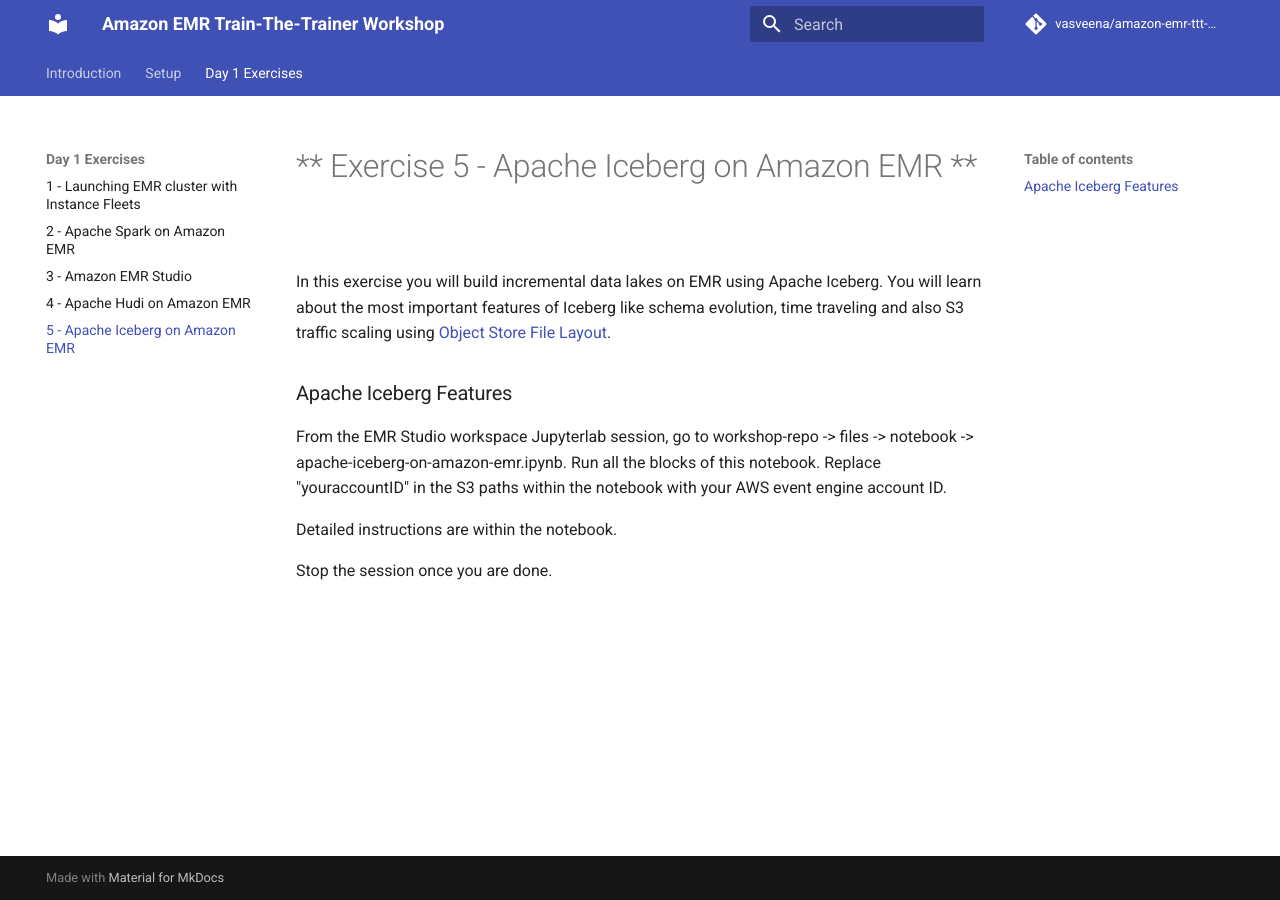
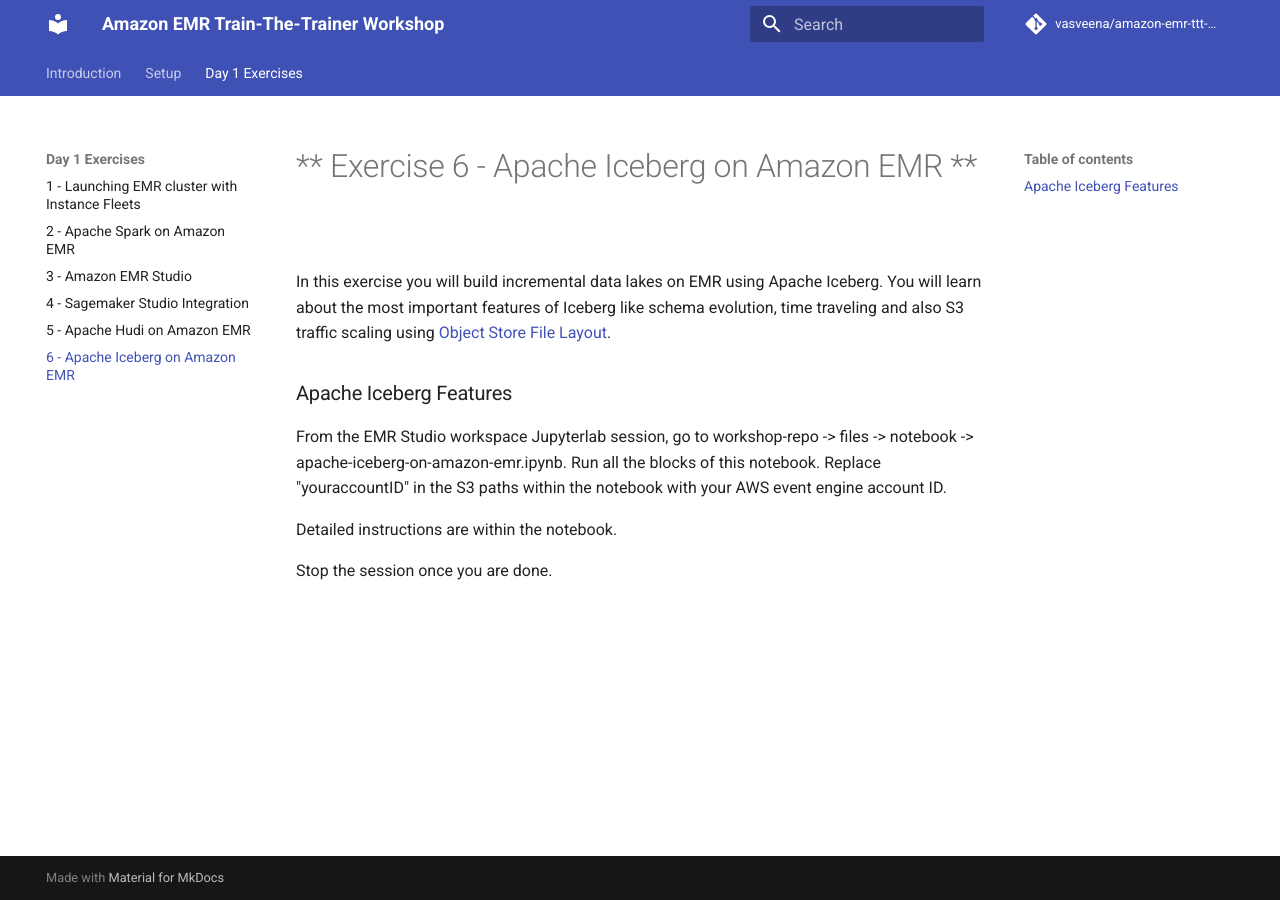
Before and after one commit to vasveena/amazon-emr-ttt-workshop, an MkDocs documentation site: the page built from docs/day1/icebrg/exercise.md, in a window 1280 px wide. Built offline with MkDocs 1.6.1 and Material for MkDocs 9.7.7, drawn with Linux system fonts in a browser that asks for light colours; comment, search, counter and statistics services are not loaded.

Commit message:
smstudio

```diff
--- a/docs/day1/icebrg/exercise.md
+++ b/docs/day1/icebrg/exercise.md
@@ -1,4 +1,4 @@
-# ** Exercise 5 - Apache Iceberg on Amazon EMR **
+# ** Exercise 6 - Apache Iceberg on Amazon EMR **
 
 In this exercise you will build incremental data lakes on EMR using Apache Iceberg. You will learn about the most important features of Iceberg like schema evolution, time traveling and also S3 traffic scaling using [Object Store File Layout](https://iceberg.apache.org/docs/latest/aws/#object-store-file-layout).
 
--- a/mkdocs.yml
+++ b/mkdocs.yml
@@ -13,8 +13,9 @@
     - 1 - Launching EMR cluster with Instance Fleets: 'day1/fleet/exercise.md'
     - 2 - Apache Spark on Amazon EMR: 'day1/spark/exercise.md'
     - 3 - Amazon EMR Studio: 'day1/studio/exercise.md'
-    - 4 - Apache Hudi on Amazon EMR: 'day1/hudi/exercise.md'
-    - 5 - Apache Iceberg on Amazon EMR: 'day1/icebrg/exercise.md'
+    - 4 - Sagemaker Studio Integration: 'day1/smstudio/exercise.md'
+    - 5 - Apache Hudi on Amazon EMR: 'day1/hudi/exercise.md'
+    - 6 - Apache Iceberg on Amazon EMR: 'day1/icebrg/exercise.md'
 markdown_extensions:
     - toc:
         permalink: true
```
Also changed, not shown: docs/day1/hudi/exercise.md (+1 -1 lines), docs/day1/smstudio/exercise.md (added, +15 -0 lines), docs/setup.md (+3 -3 lines), docs/day1/smstudio/images/sm-1.png (added), docs/day1/smstudio/images/sm-2.png (added), 6 other files.
